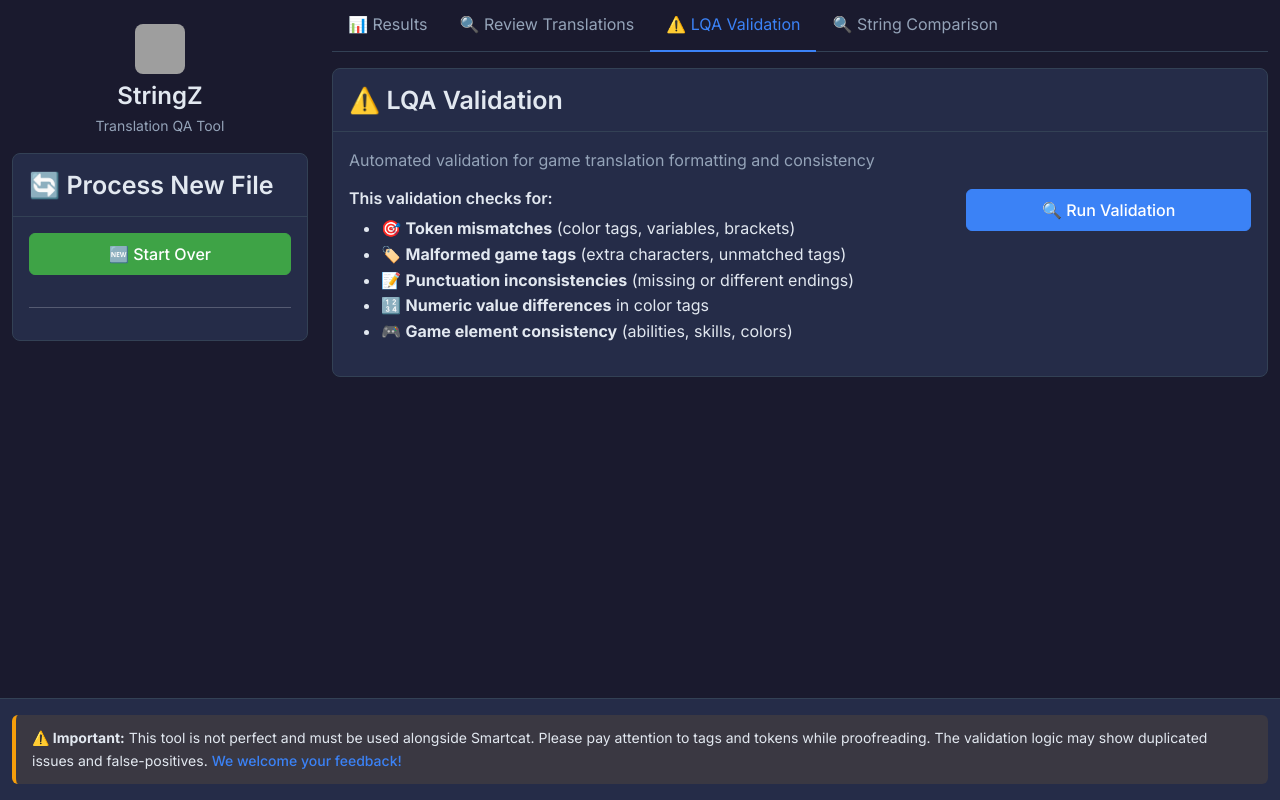
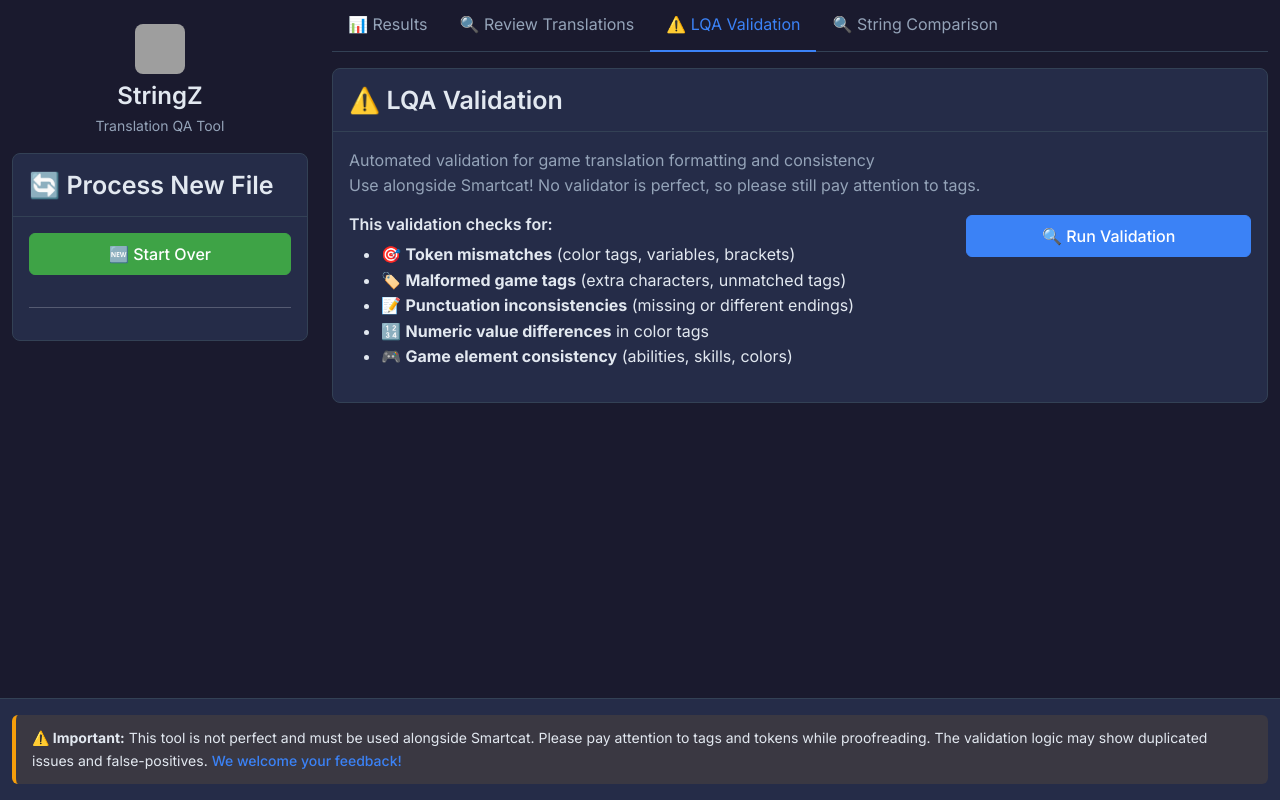
Before and after one commit to LeothDev/stringZ, a Flask app: page / in a window 1280 px wide, after a click on "⚠️ LQA Validation". Run offline with Flask 3, Linux system fonts and the light colour scheme; the visitor is signed in with stand-in values (Sample User, id 1); some libraries are stand-ins or nearby versions; grey boxes are pictures that could not be loaded.

Commit message:
Added favicon and stringz.spec for building .exe

```diff
--- a/flask_app.py
+++ b/flask_app.py
@@ -5,7 +5,7 @@
 import os
 import re
 import tempfile
-from flask import Flask, render_template, request, session, jsonify, url_for, flash, redirect, send_file
+from flask import Flask, render_template, request, session, jsonify, url_for, flash, redirect, send_file, send_from_directory
 import pandas as pd
 from werkzeug.utils import secure_filename
 
@@ -34,6 +34,10 @@
         return render_template('results.html')
     else:
         return render_template('upload.html')
+
+@app.route('/favicon.ico')
+def favicon():
+    return send_from_directory('static', 'favicon.ico')
 
 @app.route('/upload', methods=['POST'])
 def upload_file():
--- a/templates/base.html
+++ b/templates/base.html
@@ -4,6 +4,7 @@
     <meta charset="UTF-8">
     <meta name="viewport" content="width=device-width, initial-scale=1.0">
     <title>{% block title %}StringZ - Translation QA Tool{% endblock %}</title>
+    <link rel="icon" type="image/x-icon" href="/favicon.ico">
     <!-- Bootstrap CSS -->
     <link href="https://cdn.jsdelivr.net/npm/bootstrap@5.1.3/dist/css/bootstrap.min.css" rel="stylesheet">
     <!-- DataTables CSS -->
--- a/templates/results.html
+++ b/templates/results.html
@@ -144,7 +144,7 @@
             <h5>⚠️ LQA Validation</h5>
           </div>
           <div class="card-body">
-            <p class="text-muted">Automated validation for game translation formatting and consistency</p>
+            <p class="text-muted">Automated validation for game translation formatting and consistency<br>Use alongside Smartcat! No validator is perfect, so please still pay attention to tags.</p>
             <div class="row">
               <div class="col-md-8">
                 <h6>This validation checks for:</h6>
```
Also changed, not shown: static/favicon.ico (added), stringZ-logo.jpg (added), 1 other file.
